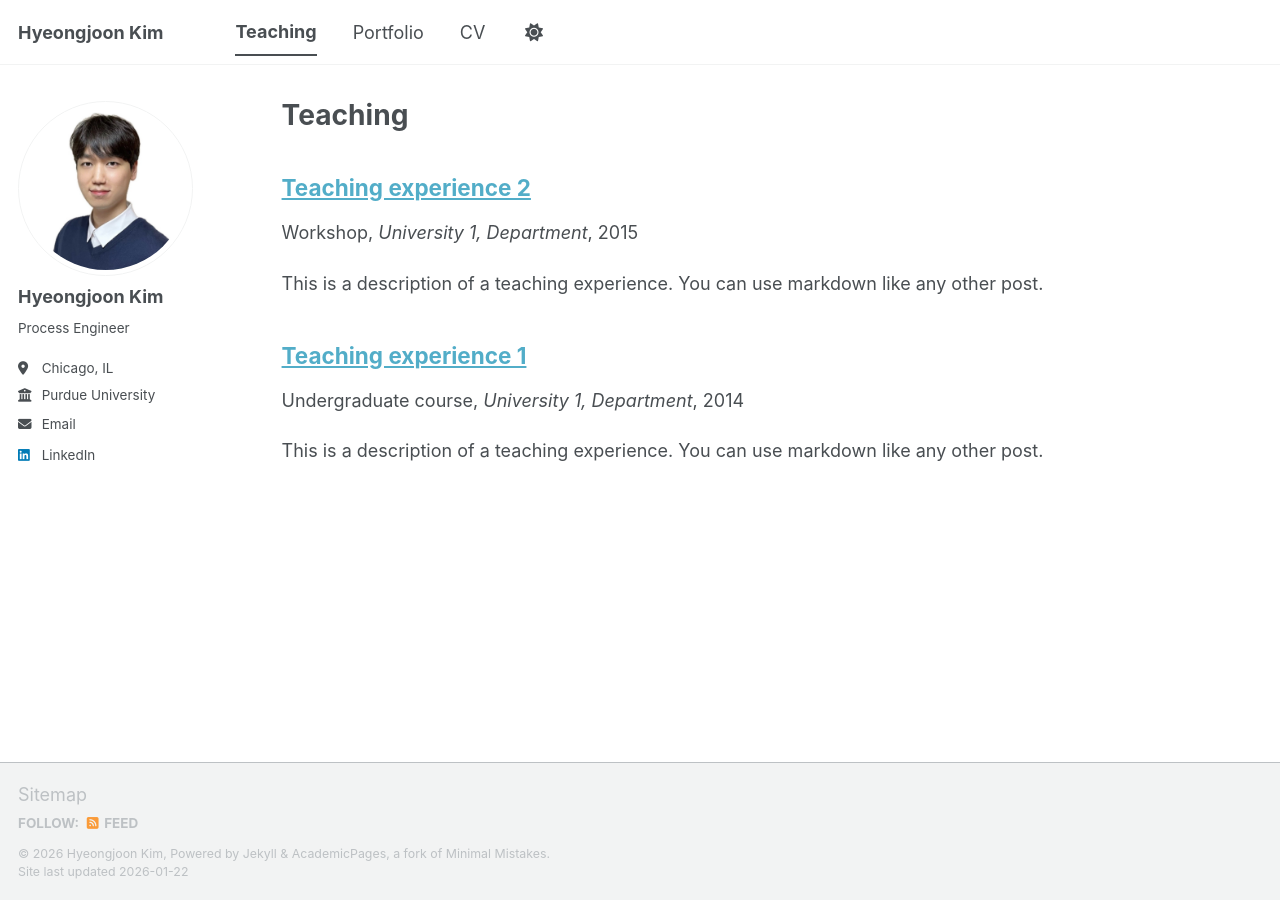
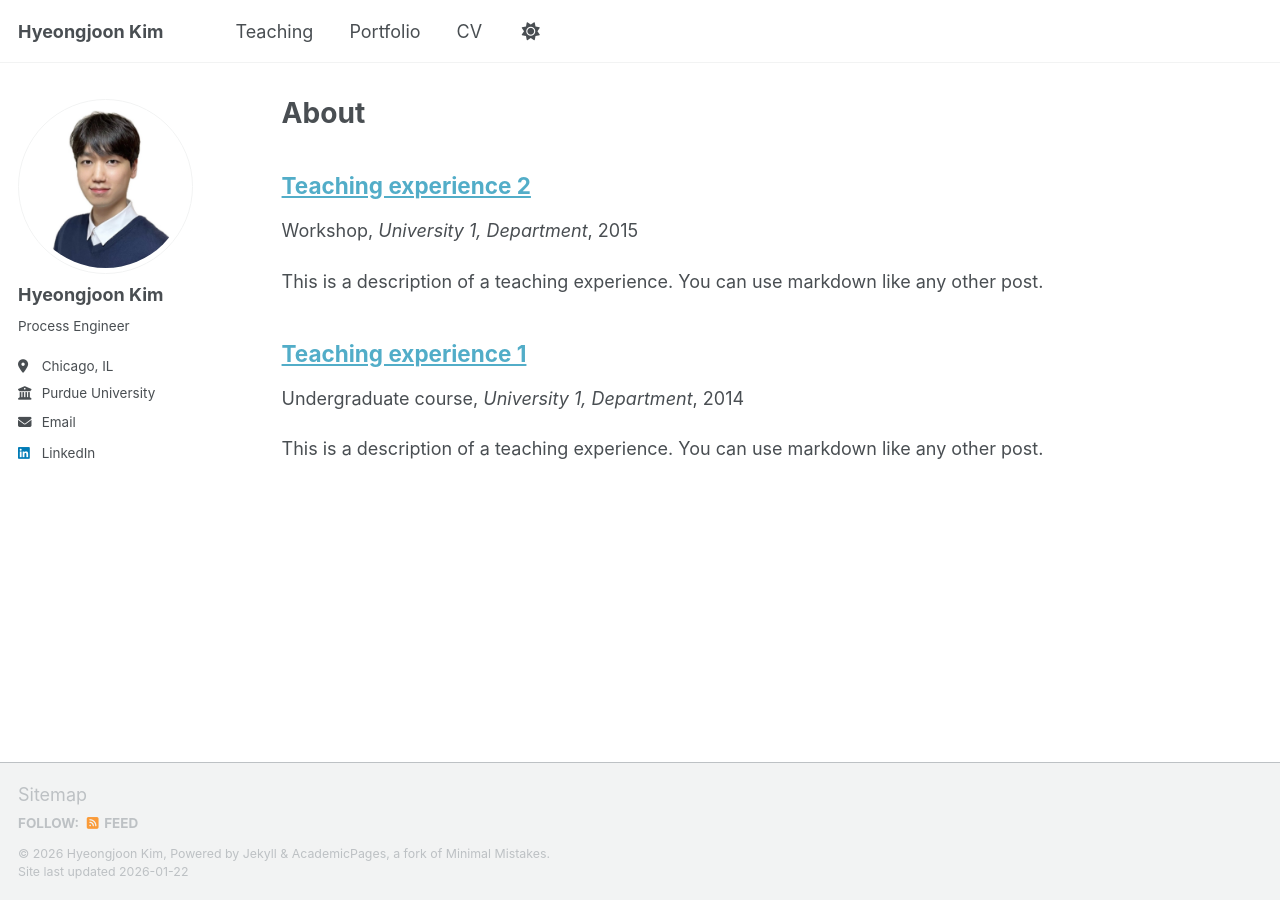
Before and after one commit to joonk1214/joonk1214.github.io, a Jekyll site: the page built from _pages/teaching.html, in a window 1280 px wide. Built offline with Jekyll 4.4.1, drawn with Linux system fonts in a browser that asks for light colours; a script bundle is joined from its source files by our own code; library files that are not in the unit come from our copies.

Commit message:
Update teaching.html

```diff
--- a/_pages/teaching.html
+++ b/_pages/teaching.html
@@ -1,7 +1,7 @@
 ---
 layout: archive
-title: "Teaching"
-permalink: /teaching/
+title: "About"
+permalink: /about/
 author_profile: true
 ---
 
```
